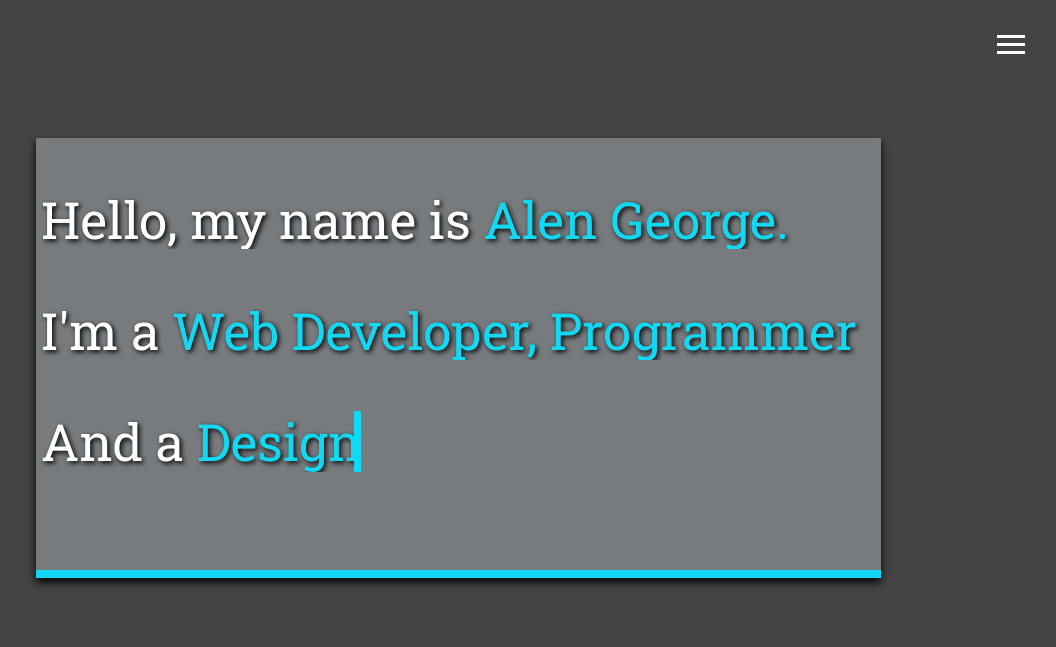
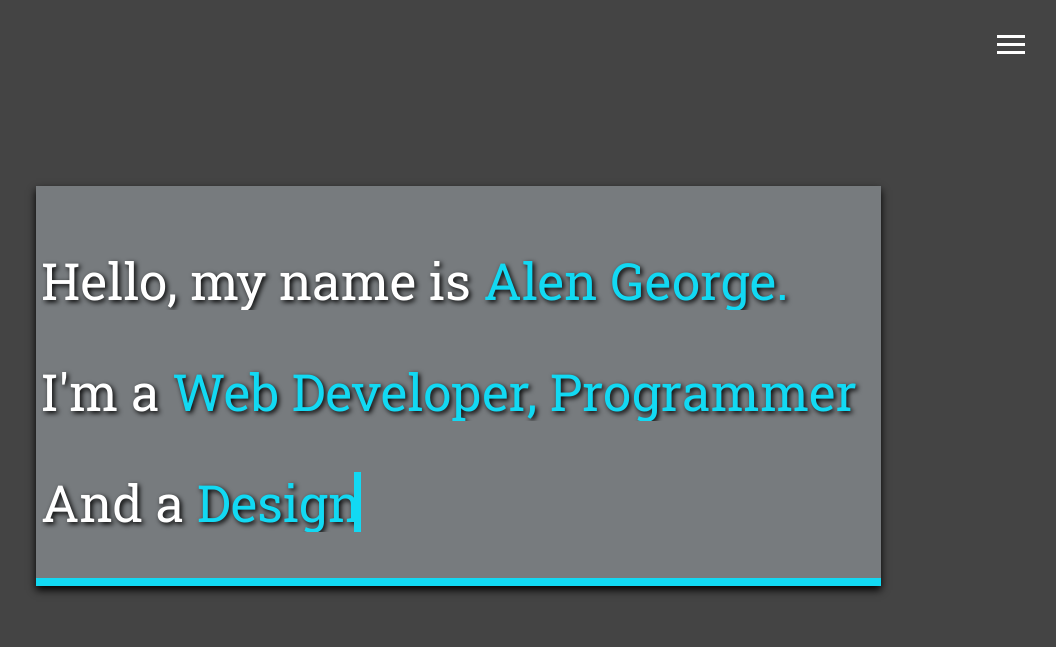
Before and after one commit to Zorba11/portfolio, a website: page dist/about.html in a window 1280 px wide. Shown: the whole page, without its empty margins (220-1276 px from the left). Drawn offline with Linux system fonts and the light colour scheme.

Commit message:
fixed the height of about page for ipad pro

```diff
--- a/scss/_mobile.scss
+++ b/scss/_mobile.scss
@@ -54,13 +54,13 @@
 }
 
 #typeBox {
-  top: 14vh;
-  height: 55%;
+  top: 20vh;
+  height: 50%;
   width: 66vw;
   left: 18vw;
 }
 .css-typing {
-  margin-top: 5vh;
+  margin-top: 8vh;
   text-align: justify;
   font-size: 4vw;
   line-height: 4.7vw;
```
Also changed, not shown: dist/css/main.css.
